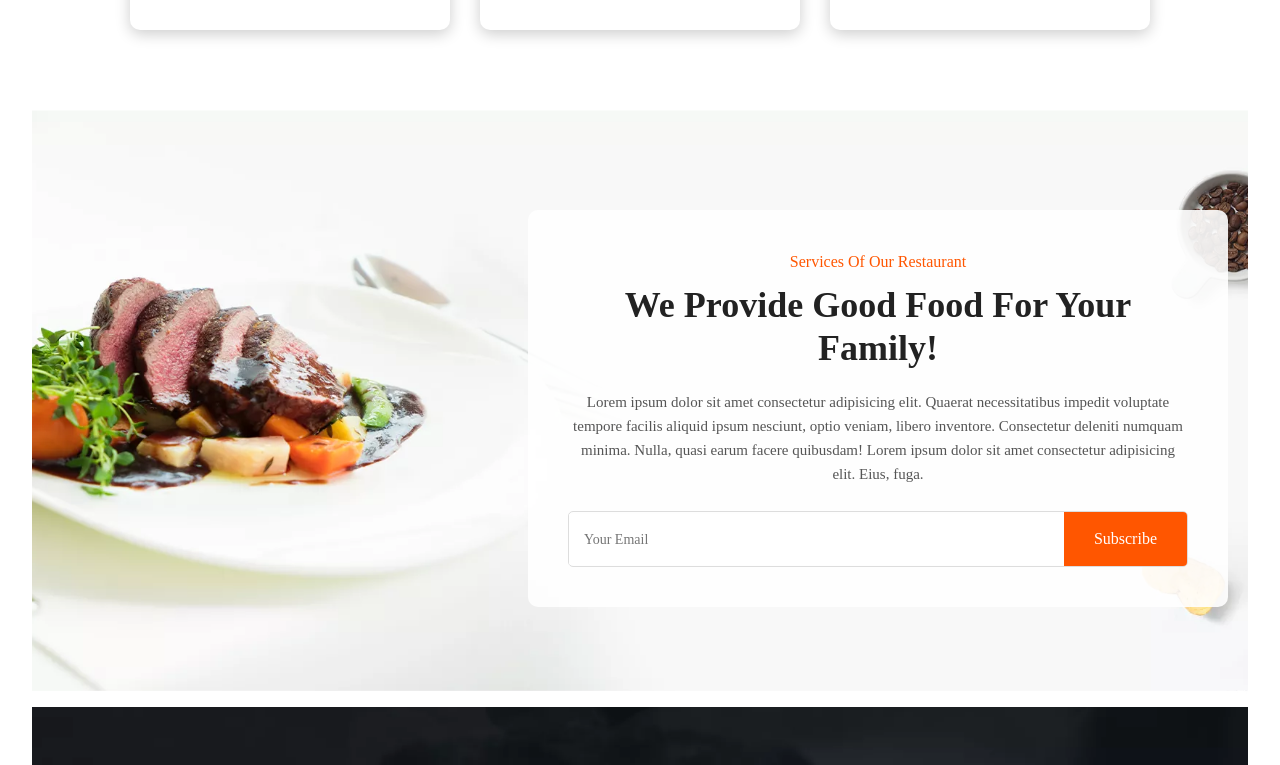
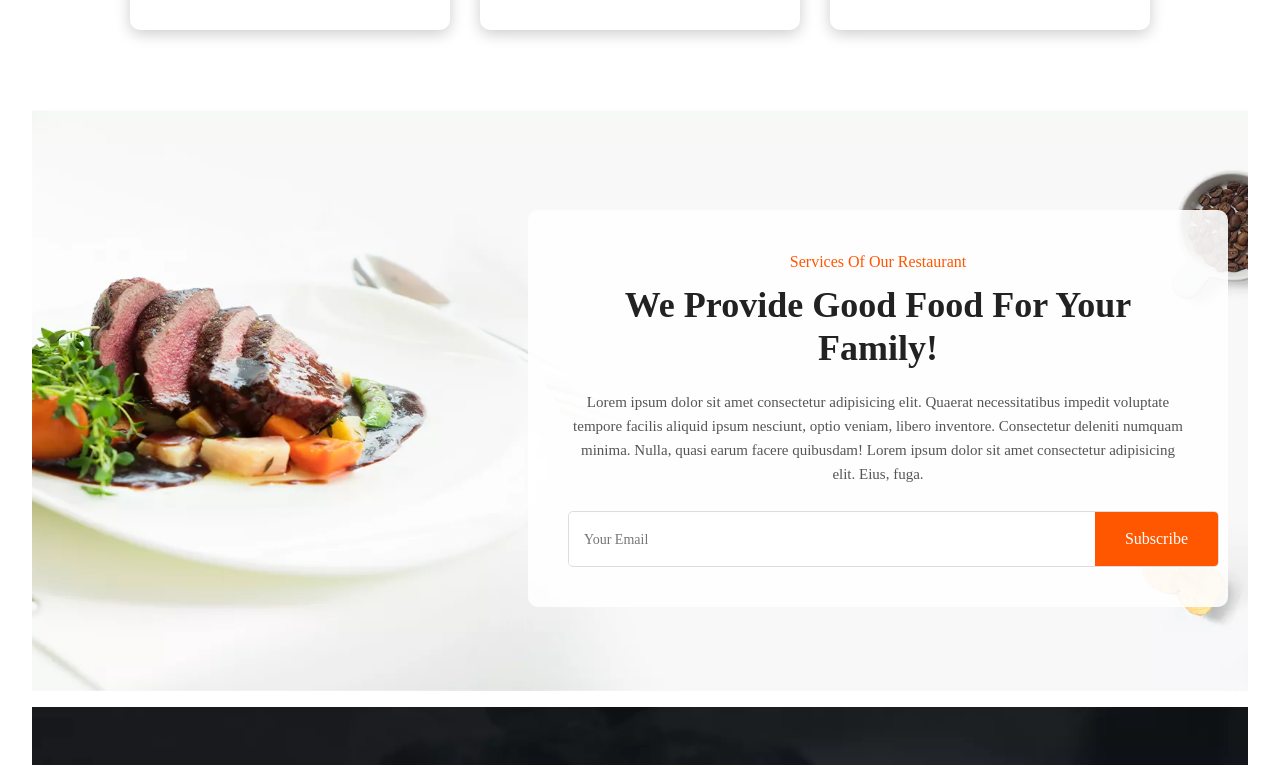
Before and after one commit to Tapkir-Sahil/allfood_project, a React (Vite) app in the folder myapp/: page /services in a window 1280 px wide. Shown: the part 664-1429 px from the top of the page. Built offline with nearby package versions, Linux system fonts and the light colour scheme.

Commit message:
Finalize routing and fix bug of subscribe-form

```diff
--- a/myapp/src/components/About.jsx
+++ b/myapp/src/components/About.jsx
@@ -1,3 +1,4 @@
+import Menu from "./Menu";
 const About = () => {
   return (
     <>
@@ -56,6 +57,8 @@ const About = () => {
           </h2>
         </div>
       </section>
+
+      <Menu/>
     </>
   );
 };
--- a/myapp/src/components/Blog.jsx
+++ b/myapp/src/components/Blog.jsx
@@ -1,4 +1,6 @@
 // /Restaurant_Template/imgi_6_blog3.png
+
+import About from "./About";
 
 const Blog = () => {
   const blogs = [
@@ -23,6 +25,7 @@ const Blog = () => {
   ];
 
   return (
+    <>
     <section className="blog-section py-5 mt-5">
       <div className="container text-center">
         {/* Heading */}
@@ -49,6 +52,7 @@ const Blog = () => {
         </div>
       </div>
     </section>
+    </>
   );
 };
 
--- a/myapp/src/components/Home.jsx
+++ b/myapp/src/components/Home.jsx
@@ -28,8 +28,6 @@ const Home = ()=>{
     </section>
 
     <About/>
-    <Menu/>
-    <Services/>
     <Blog/>
     <ScrollTop/>
     </>
--- a/myapp/src/components/Menu.jsx
+++ b/myapp/src/components/Menu.jsx
@@ -1,4 +1,5 @@
 import { useState } from "react";
+import Services from "./Services";
 const Menu = () => {
   const [activeCategory, setActiveCategory] = useState("special");
 
@@ -254,6 +255,7 @@ const Menu = () => {
         </div>
       </section>
 
+      <Services/>
 
     </>
   );
--- a/myapp/src/index.css
+++ b/myapp/src/index.css
@@ -535,6 +535,7 @@ body {
 }
 
 .subscribe-form {
+  width: 105%;
   display: flex;
   align-items: center;
   border: 1px solid #ddd;
```
